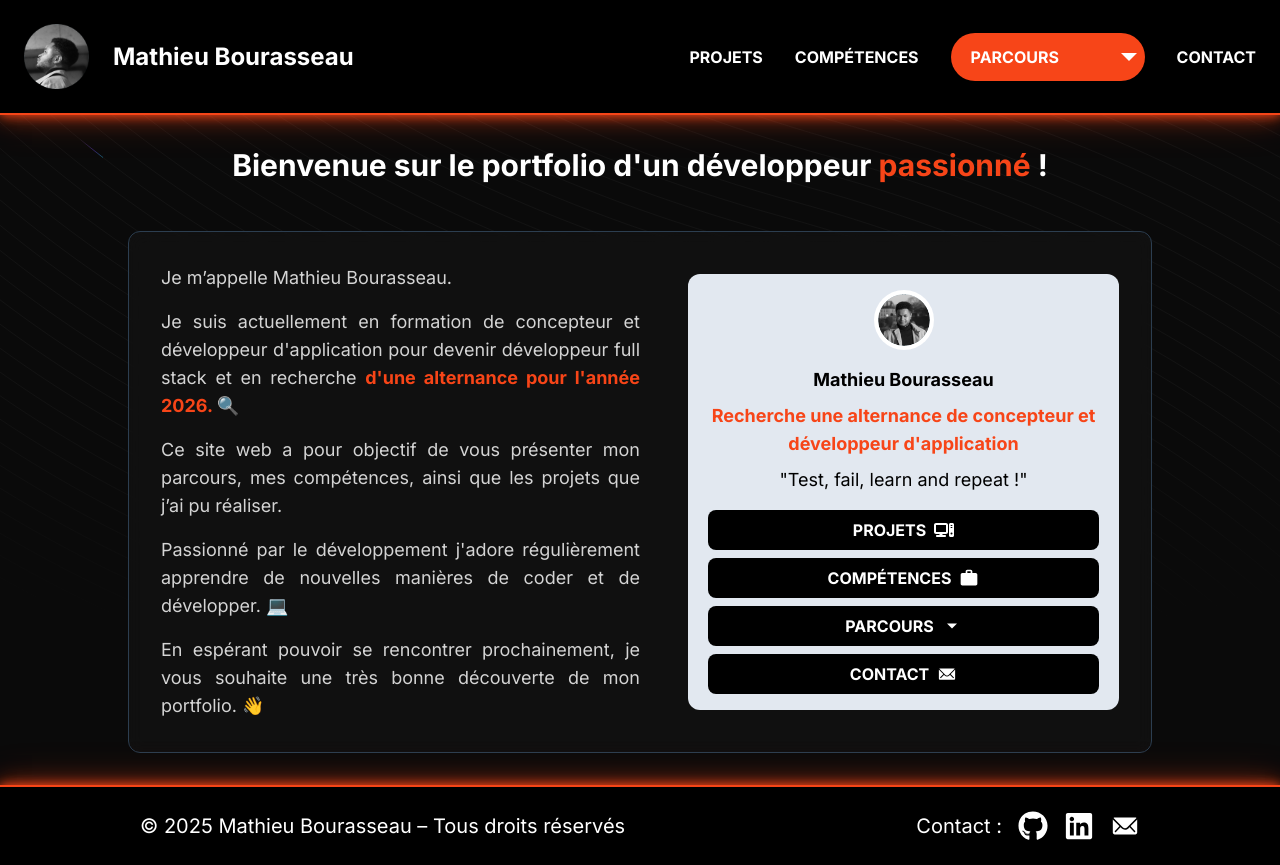
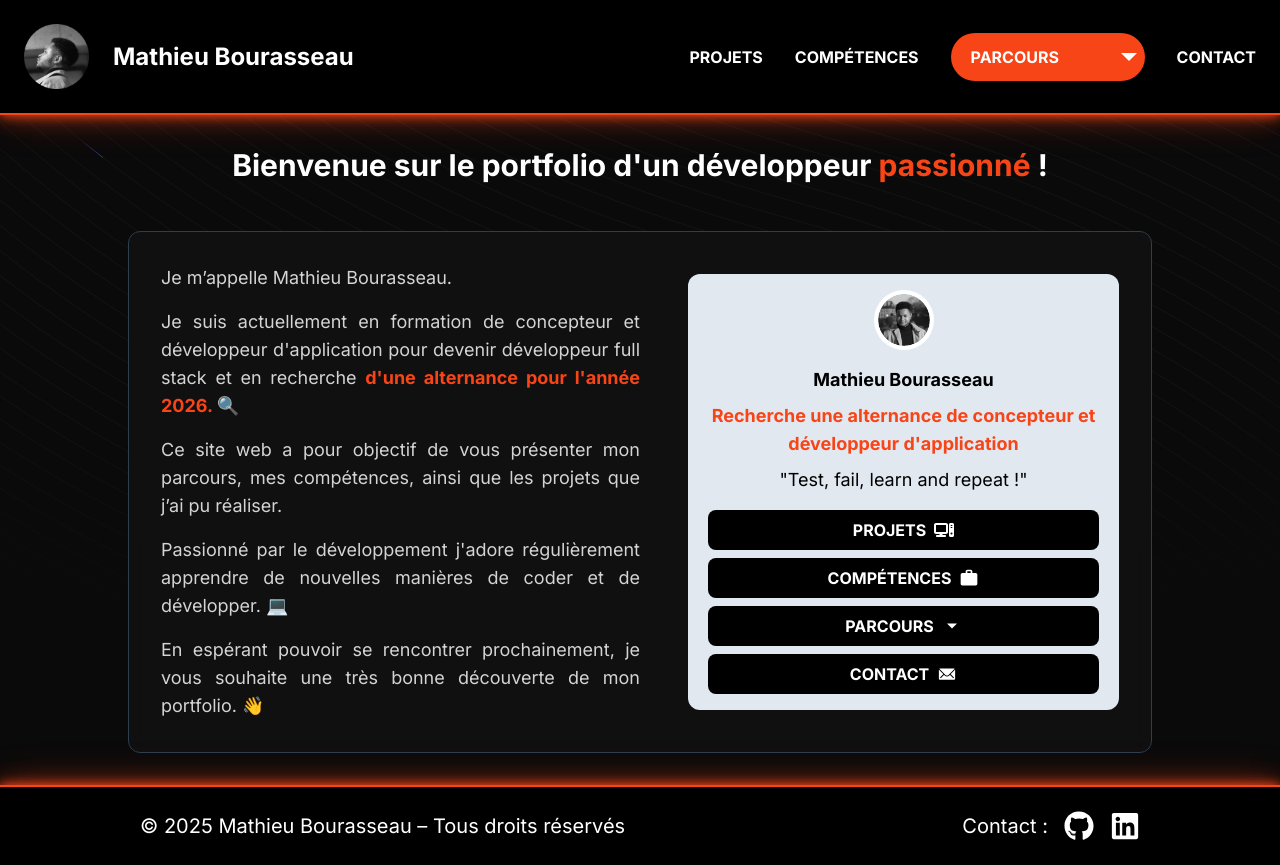
Before and after one commit to MathieuBourasseau/react-portfolio, a Next.js app: page / in a window 1280 px wide. Built offline with nearby package versions, Linux system fonts and the light colour scheme.

Commit message:
fix: remove contact from footer as it appears in nav

```diff
--- a/app/components/Footer.tsx
+++ b/app/components/Footer.tsx
@@ -7,7 +7,6 @@ import Link from "next/link";
 const socialsIcons = [
     { label: "Github", icon: <FaGithub />, url: "https://github.com/MathieuBourasseau" },
     { label: "LinkedIn", icon: <FaLinkedin />, url: "https://www.linkedin.com/in/mathieu-bourasseau/" },
-    { label: "Contact", icon: <IoIosMail />, url: "#" }
 ]
 
 export default function Footer() {
--- a/app/page.tsx
+++ b/app/page.tsx
@@ -31,7 +31,7 @@ export default function Home() {
                 {activePage === 'projects' && <Projects />}
                 {activePage === 'skills' && <Skills /> }
                 {activePage === 'career' && <Career activeBackground={activeBackground} />}
-                {activePage === 'contact' && <Contact />}
+                {activePage === 'contact' && <Contact/>}
                 <BackgroundBeams />
             </main>
         </>
```
